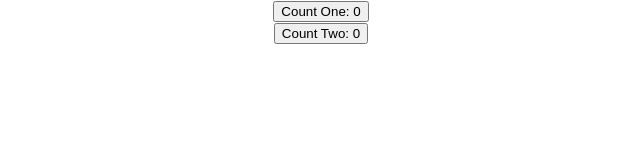
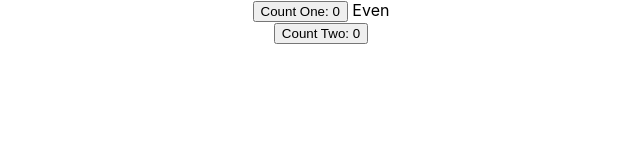
Before and after one commit to ZikaZaki/react-hooks, a React (Create React App) app: page / in a window 1280 px wide. Shown: the top 160 px of the page, without its empty margins (319-959 px from the left). Built offline with nearby package versions, Linux system fonts and the light colour scheme.

Commit message:
update Counter component with useMemo hook

```diff
--- a/src/components/Counter.js
+++ b/src/components/Counter.js
@@ -1,4 +1,4 @@
-import React, { useState } from "react"
+import React, { useState, useMemo } from "react"
 
 function Counter() {
   const [counterOne, setCounterOne] = useState(0)
@@ -12,10 +12,18 @@ function Counter() {
     setCounterTwo(counterTwo + 1)
   }
 
+  const isEven = useMemo(() => {
+    let i = 0
+    while( i < 2000000000) i++
+
+    return counterOne % 2 === 0
+  }, [counterOne])
+
   return (
     <div>
       <div>
         <button onClick={incrementOne}>Count One: {counterOne}</button>
+        <span>{isEven ? ' Even' : ' Odd'}</span>
       </div>
       <div>
         <button onClick={incrementTwo}>Count Two: {counterTwo}</button>
```
